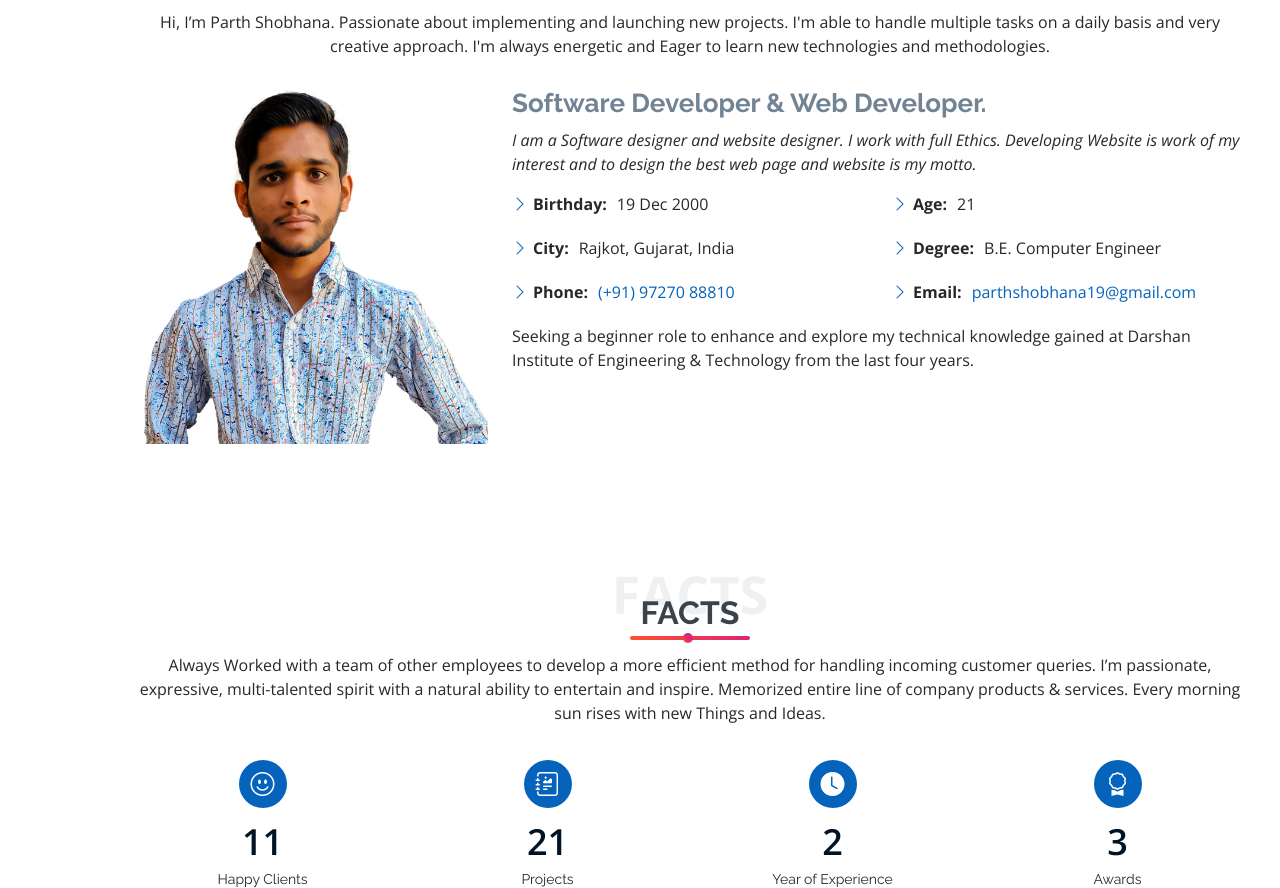
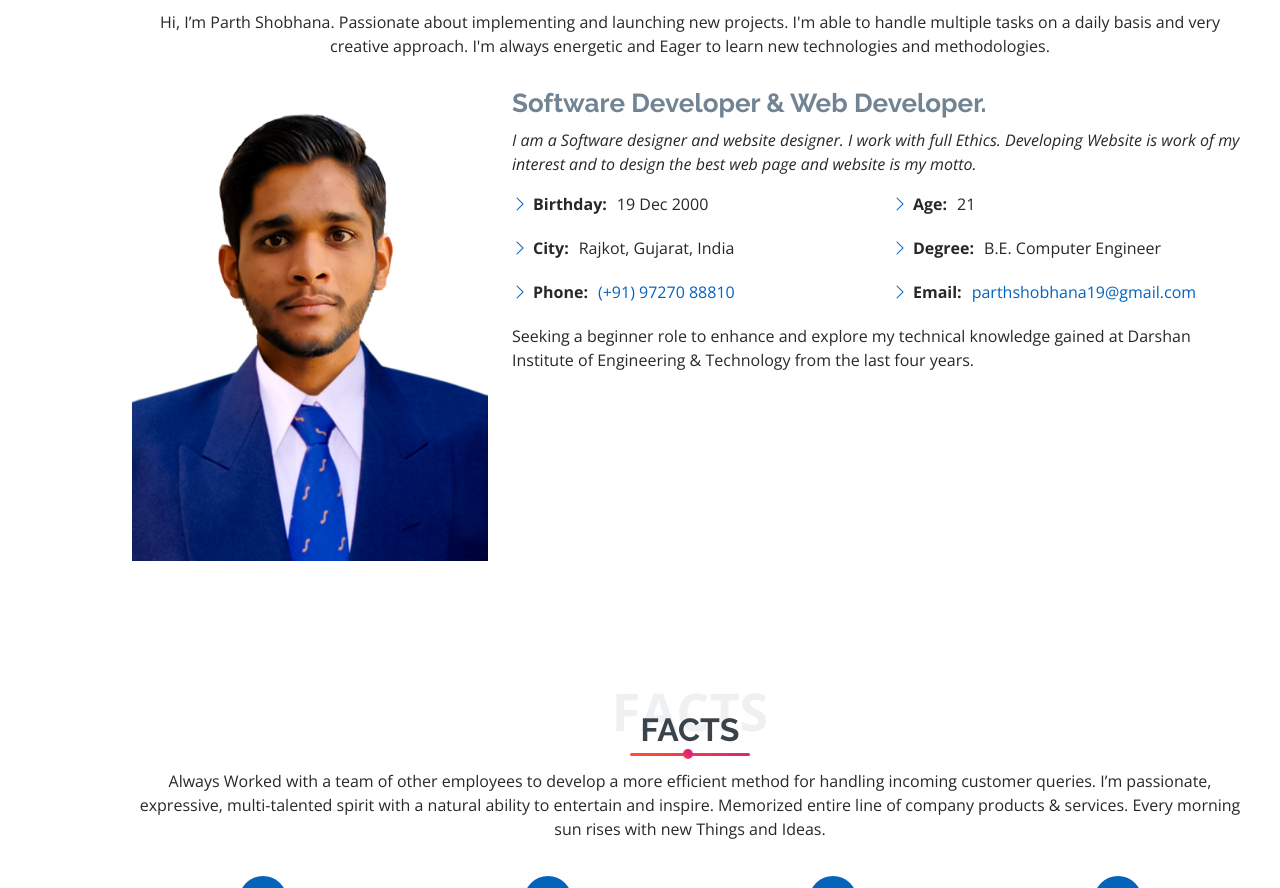
Before and after one commit to ParthPatel1912/ParthPatel1912.github.io, a plain HTML site: page index.html in a window 1280 px wide. Shown: the part 938-1826 px from the top of the page. Drawn offline with nearby package versions, Linux system fonts and the light colour scheme.

Commit message:
profile photo update

```diff
--- a/index.html
+++ b/index.html
@@ -84,7 +84,7 @@
 
                 <div class="row">
                     <div class="col-lg-4" data-aos="fade-right">
-                        <img src="assets/img/final.jpg" class="img-fluid" alt="">
+                        <img src="assets/img/final suit.jpg" class="img-fluid" alt="">
                     </div>
                     <div class="col-lg-8 pt-4 pt-lg-0 content" data-aos="fade-left">
                         <h3>Software Developer &amp; Web Developer.</h3>
```
Also changed, not shown: assets/img/Untitled-11 copy.jpg (deleted), assets/img/final suit.jpg (added).
